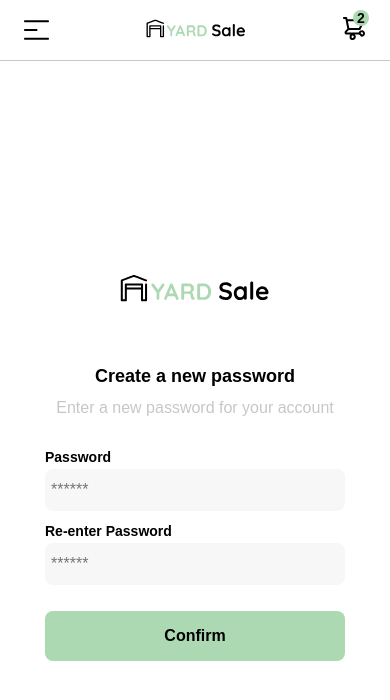
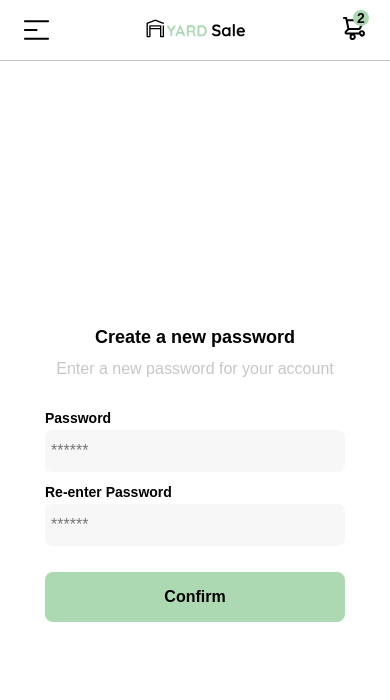
Before and after one commit to javiandriu/YARD-SALE, a plain HTML site: page proyecto.html/create_password.html in a window 390 px wide. Drawn offline with Linux system fonts and the light colour scheme; files whose address does not match are found by name.

Commit message:
Update create_password.html
Se realiza correcciones a los medias queries

```diff
--- a/proyecto.html/create_password.html
+++ b/proyecto.html/create_password.html
@@ -157,7 +157,11 @@
         }
 
 
-    @media (max-width: 640px) {
+    @media only screen and (max-width: 640px) {
+
+      .cards-container{
+        display:none
+      }
       .menu {
         display: block;
       }
@@ -168,12 +172,11 @@
         display: none;
       }
 
-      .form-logo{
-        display:block;
-        }
+      .product-detail {
+        width: 100%;
+      }
 
     }
-
 
   </style>
 </head>
```
